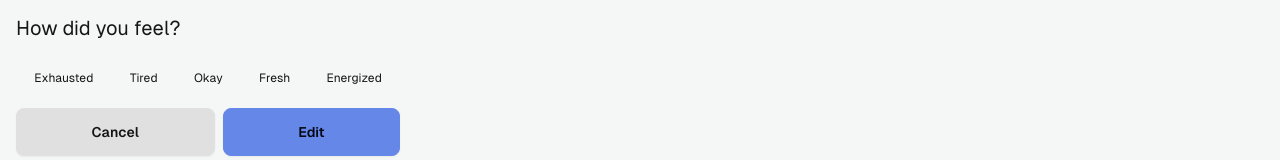
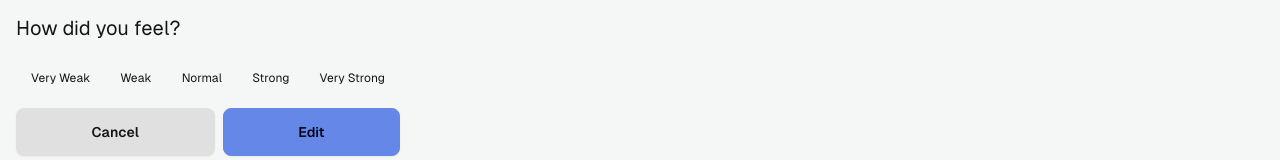
Before and after one commit to JSD6G8/frontend, a React (Vite) app: page /activities/edit in a window 1280 px wide. Shown: the part 548-708 px from the top of the page. Built offline with nearby package versions, Linux system fonts and the light colour scheme; no server answers.

Commit message:
chore: change barometer wordings

```diff
--- a/src/components/ActivityForm.jsx
+++ b/src/components/ActivityForm.jsx
@@ -250,7 +250,7 @@ export default function ActivityForm({
             <span className="material-symbols-outlined form-baro baro-one">
               sentiment_very_dissatisfied
             </span>
-            <span className="radio-label text-xs">Exhausted</span>
+            <span className="radio-label text-xs">Very Weak</span>
           </label>
 
           <label className="flex flex-col items-center">
@@ -266,7 +266,7 @@ export default function ActivityForm({
             <span className="material-symbols-outlined form-baro baro-two">
               sentiment_stressed
             </span>
-            <span className="radio-label text-xs">Tired</span>
+            <span className="radio-label text-xs">Weak</span>
           </label>
 
           <label className="flex flex-col items-center">
@@ -282,7 +282,7 @@ export default function ActivityForm({
             <span className="material-symbols-outlined form-baro baro-three">
               sentiment_neutral
             </span>
-            <span className="radio-label text-xs">Okay</span>
+            <span className="radio-label text-xs">Normal</span>
           </label>
 
           <label className="flex flex-col items-center">
@@ -298,7 +298,7 @@ export default function ActivityForm({
             <span className="material-symbols-outlined form-baro baro-four">
               sentiment_content
             </span>
-            <span className="radio-label text-xs">Fresh</span>
+            <span className="radio-label text-xs">Strong</span>
           </label>
 
           <label className="flex flex-col items-center">
@@ -314,7 +314,7 @@ export default function ActivityForm({
             <span className="material-symbols-outlined form-baro baro-five">
               sentiment_very_satisfied
             </span>
-            <span className="radio-label text-xs">Energized</span>
+            <span className="radio-label text-xs">Very Strong</span>
           </label>
         </div>
       </div>
```
